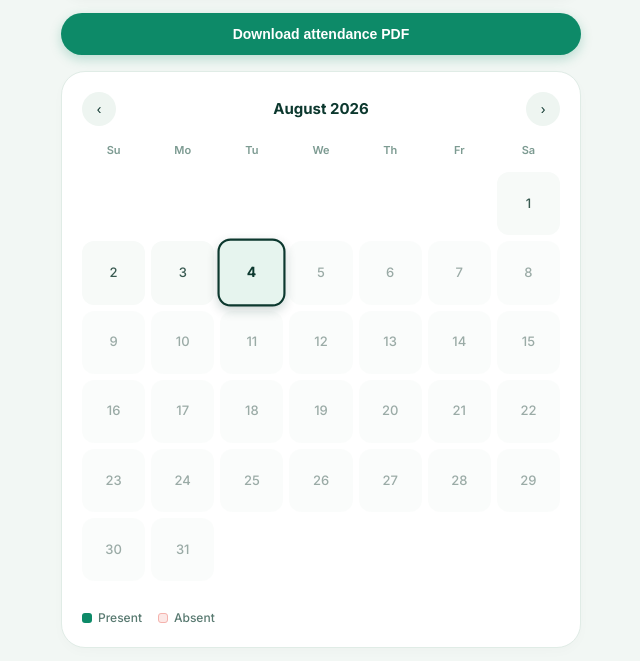
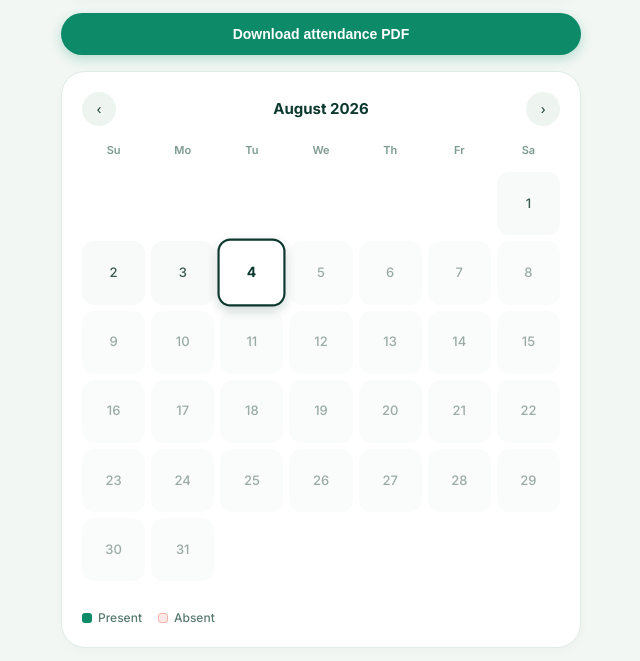
Before and after one commit to ashutosh096/cleaneroffice, a website: page public/index.html in a window 1280 px wide. Shown: the part 112-773 px from the top of the page, without its empty margins (319-959 px from the left). Drawn offline with Linux system fonts and the light colour scheme; no server answers.

Commit message:
Fix selected unfilled calendar date background color to prevent false green appearance

```diff
--- a/public/index.html
+++ b/public/index.html
@@ -221,7 +221,7 @@
 
     .day.selected {
       border: 2.5px solid #0C382E !important;
-      background: #E6F4EE !important;
+      background: #FFFFFF !important;
       font-weight: 700 !important;
       color: #0C382E !important;
       box-shadow: 0 4px 10px rgba(12, 56, 46, 0.2);
```
Also changed, not shown: sweeper-attendance.html (+1 -1 lines).
